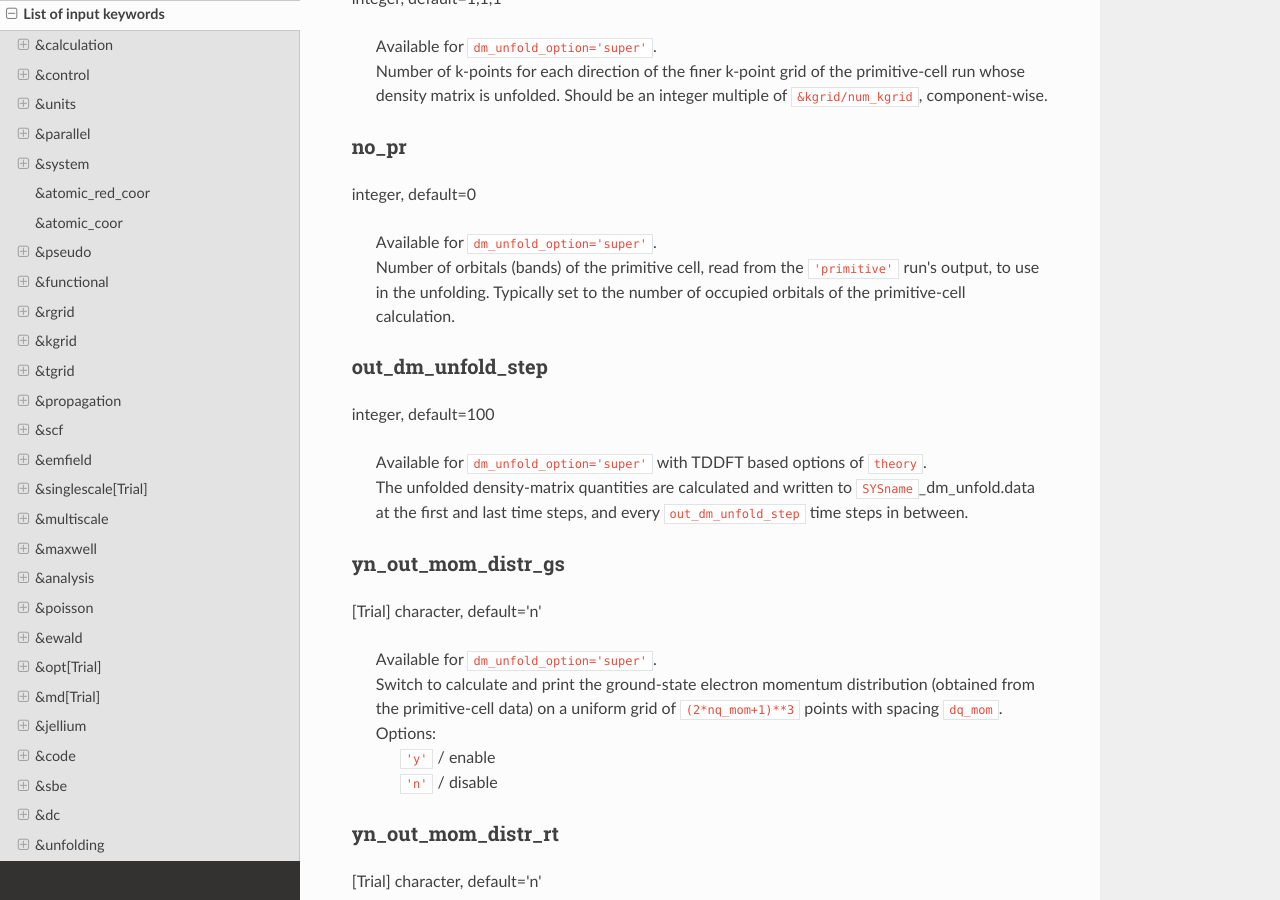
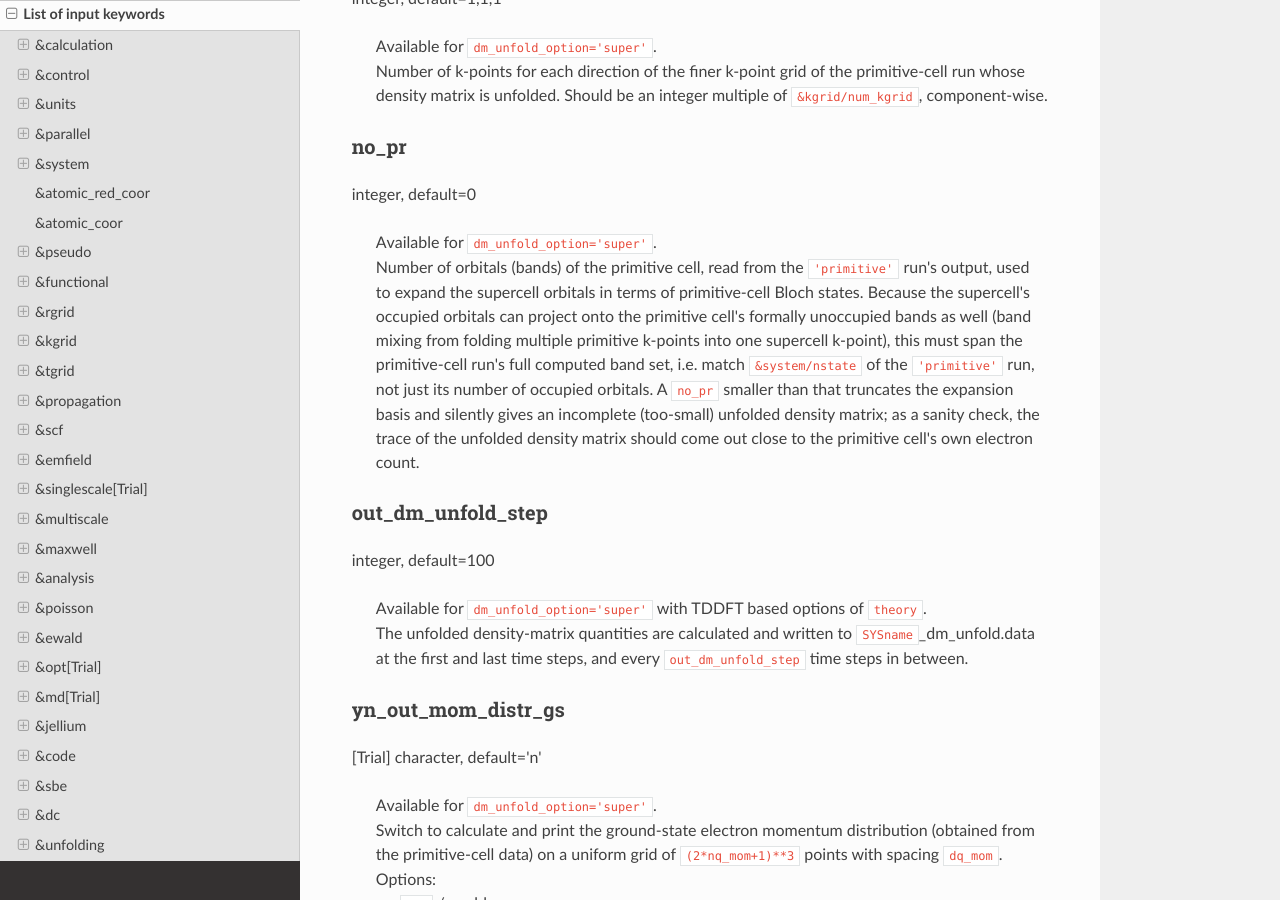
Before and after one commit to SALMON-TDDFT/SALMON-DOCS, a Sphinx documentation site: the page built from source/input_keyword_list.rst, in a window 1280 px wide and 900 px high, scrolled down 73622 px. Built offline with Sphinx 7.4.7 and the Read the Docs theme 3.1.0, drawn with Linux system fonts in a browser that asks for light colours; formulas are drawn with MathJax 3.

Commit message:
Fix no_pr description: must match primitive cell's nstate

```diff
--- a/source/input_keyword_list.rst
+++ b/source/input_keyword_list.rst
@@ -3717,7 +3717,7 @@ no_pr
 integer, default=0
 
    | Available for ``dm_unfold_option='super'``.
-   | Number of orbitals (bands) of the primitive cell, read from the ``'primitive'`` run's output, to use in the unfolding. Typically set to the number of occupied orbitals of the primitive-cell calculation.
+   | Number of orbitals (bands) of the primitive cell, read from the ``'primitive'`` run's output, used to expand the supercell orbitals in terms of primitive-cell Bloch states. Because the supercell's occupied orbitals can project onto the primitive cell's formally unoccupied bands as well (band mixing from folding multiple primitive k-points into one supercell k-point), this must span the primitive-cell run's full computed band set, i.e. match ``&system/nstate`` of the ``'primitive'`` run, not just its number of occupied orbitals. A ``no_pr`` smaller than that truncates the expansion basis and silently gives an incomplete (too-small) unfolded density matrix; as a sanity check, the trace of the unfolded density matrix should come out close to the primitive cell's own electron count.
 
 .. _out_dm_unfold_step:
 
```
